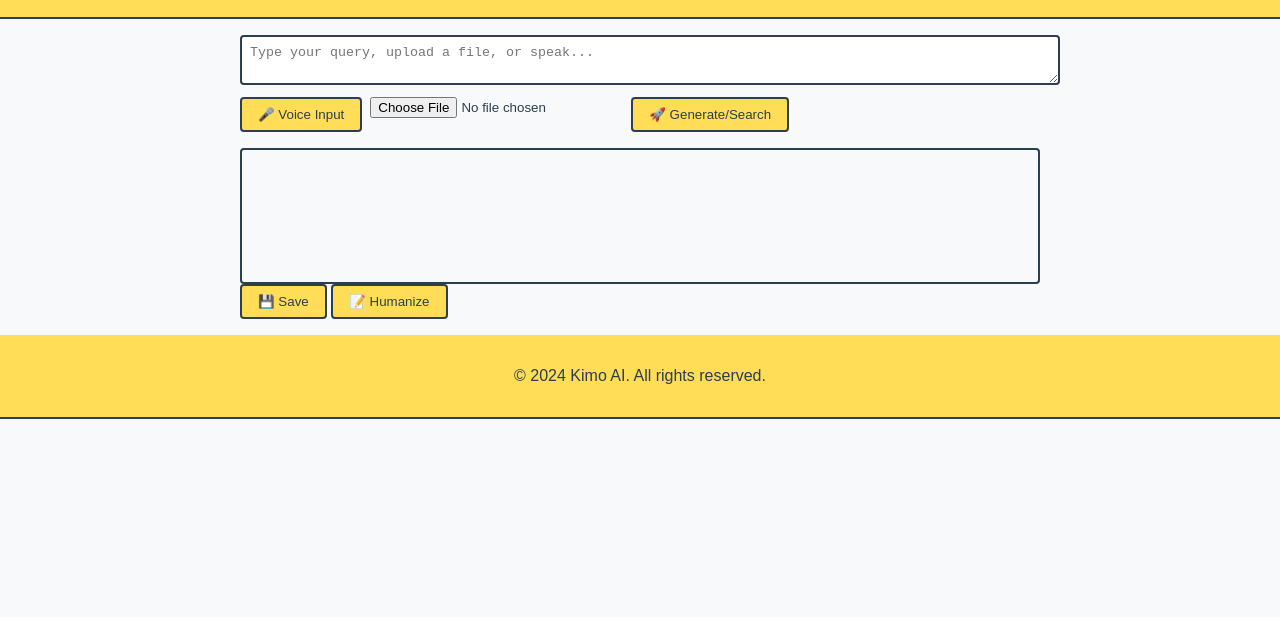
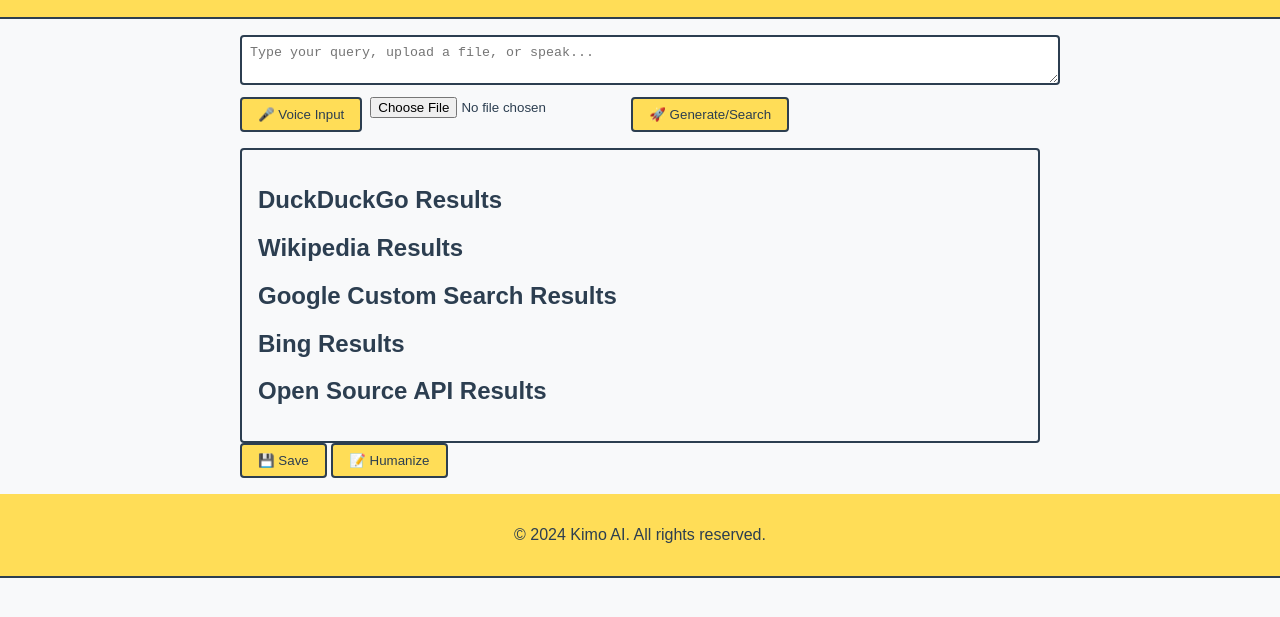
Before and after one commit to Drkimogad/kimo, a website with bundled scripts: page index.html in a window 1280 px wide. Shown: the part 95-712 px from the top of the page. Built offline with nearby package versions, Linux system fonts and the light colour scheme.

Commit message:
Update index.html

```diff
--- a/index.html
+++ b/index.html
@@ -8,7 +8,6 @@
   <link rel="manifest" href="https://drkimogad.github.io/kimo/manifest.json">
   <link rel="icon" href="https://drkimogad.github.io/kimo/favicon.ico" type="image/x-icon">
   <link rel="apple-touch-icon" href="https://drkimogad.github.io/kimo/icons/icon-192.png">
-  <!-- Removed direct TensorFlow.js and model scripts -->
 </head>
 <body data-theme="light">
   <header>
@@ -23,14 +22,39 @@
       <input type="file" id="file-upload" accept="image/*,text/plain">
       <button id="submit-btn">🚀 Generate/Search</button>
     </div>
-    <!-- Add before response-area -->
+
+    <!-- Canvas Section -->
     <div class="canvas-container hidden" id="photo-upload-box">
       <canvas id="drawing-canvas"></canvas>
       <button id="clear-canvas">Clear</button>
     </div>
 
-    <div id="response-area" class="response-container"></div>
+    <!-- Categorized Search Results -->
+    <section id="response-area" class="response-container">
+      <div class="api-results">
+        <h2>DuckDuckGo Results</h2>
+        <ul id="duckduckgo-results"></ul>
+      </div>
+      <div class="api-results">
+        <h2>Wikipedia Results</h2>
+        <ul id="wikipedia-results"></ul>
+      </div>
+      <div class="api-results">
+        <h2>Google Custom Search Results</h2>
+        <ul id="google-results"></ul>
+      </div>
+      <div class="api-results">
+        <h2>Bing Results</h2>
+        <ul id="bing-results"></ul>
+      </div>
+      <div class="api-results">
+        <h2>Open Source API Results</h2>
+        <ul id="open-source-results"></ul>
+      </div>
+    </section>
+
     <div id="loading" class="loading-hidden">Processing...</div>
+
     <div class="response-actions">
       <button id="save-btn">💾 Save</button>
       <button id="humanize-btn">📝 Humanize</button>
@@ -47,7 +71,7 @@
   <script type="module" src="models.js" defer></script>
   <script type="module" src="script.js" defer></script>
 
-  <!-- serviceworker -->
+  <!-- Service Worker Registration -->
   <script>
     if ('serviceWorker' in navigator) {
       window.addEventListener('load', () => {
```
